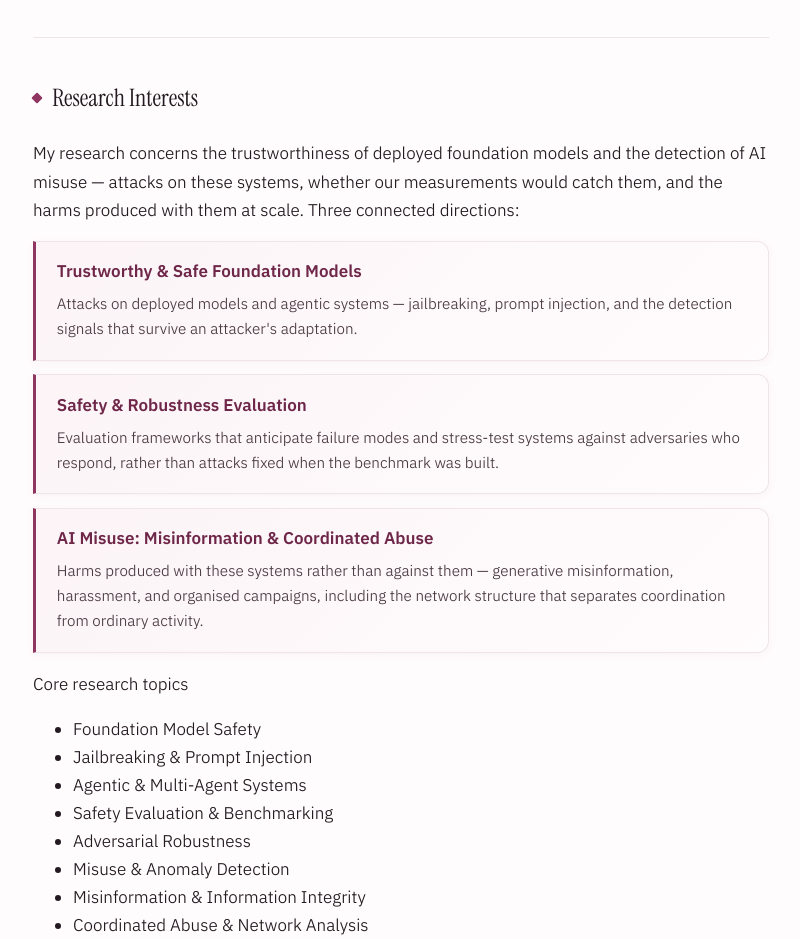
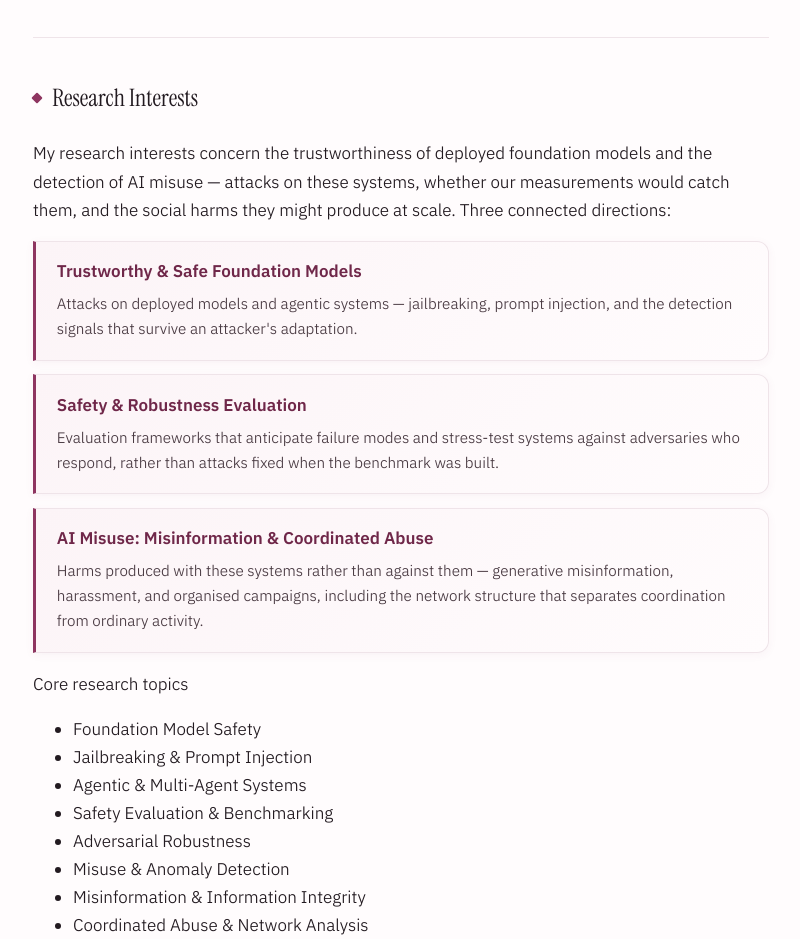
Before and after one commit to rizvisaira/rizvisaira.github.io, a plain HTML site: page index.html in a window 1280 px wide. Shown: the part 2100-3039 px from the top of the page, without its empty margins (239-1039 px from the left). Drawn offline with Linux system fonts and the light colour scheme.

Commit message:
Update index.html

```diff
--- a/index.html
+++ b/index.html
@@ -108,9 +108,9 @@
   <section id="research">
     <h2>Research Interests</h2>
     <p class="lead">
-      My research concerns the trustworthiness of deployed foundation models and the
+      My research interests concern the trustworthiness of deployed foundation models and the
       detection of AI misuse &mdash; attacks on these systems, whether our measurements would
-      catch them, and the harms produced with them at scale. Three connected directions:
+      catch them, and the social harms they might produce at scale. Three connected directions:
     </p>
     <div class="item card">
       <h3>Trustworthy &amp; Safe Foundation Models</h3>
```
